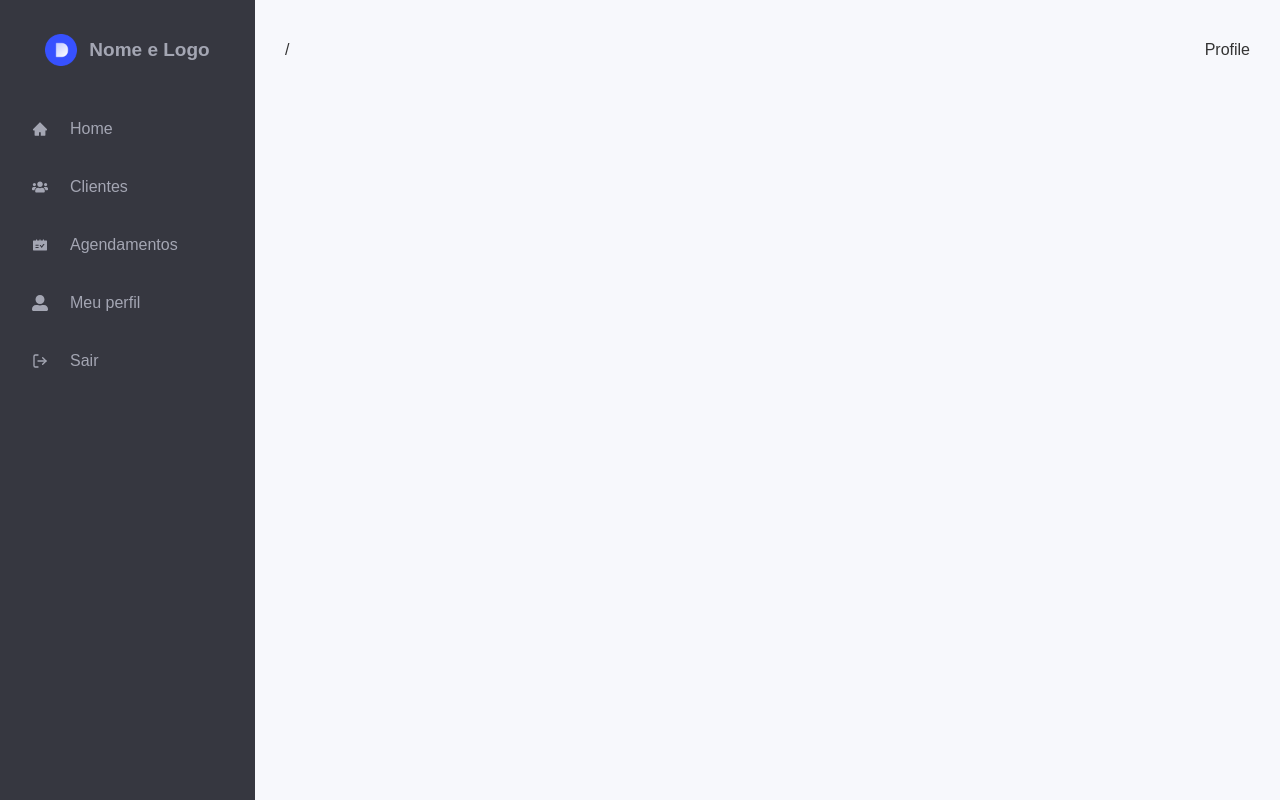
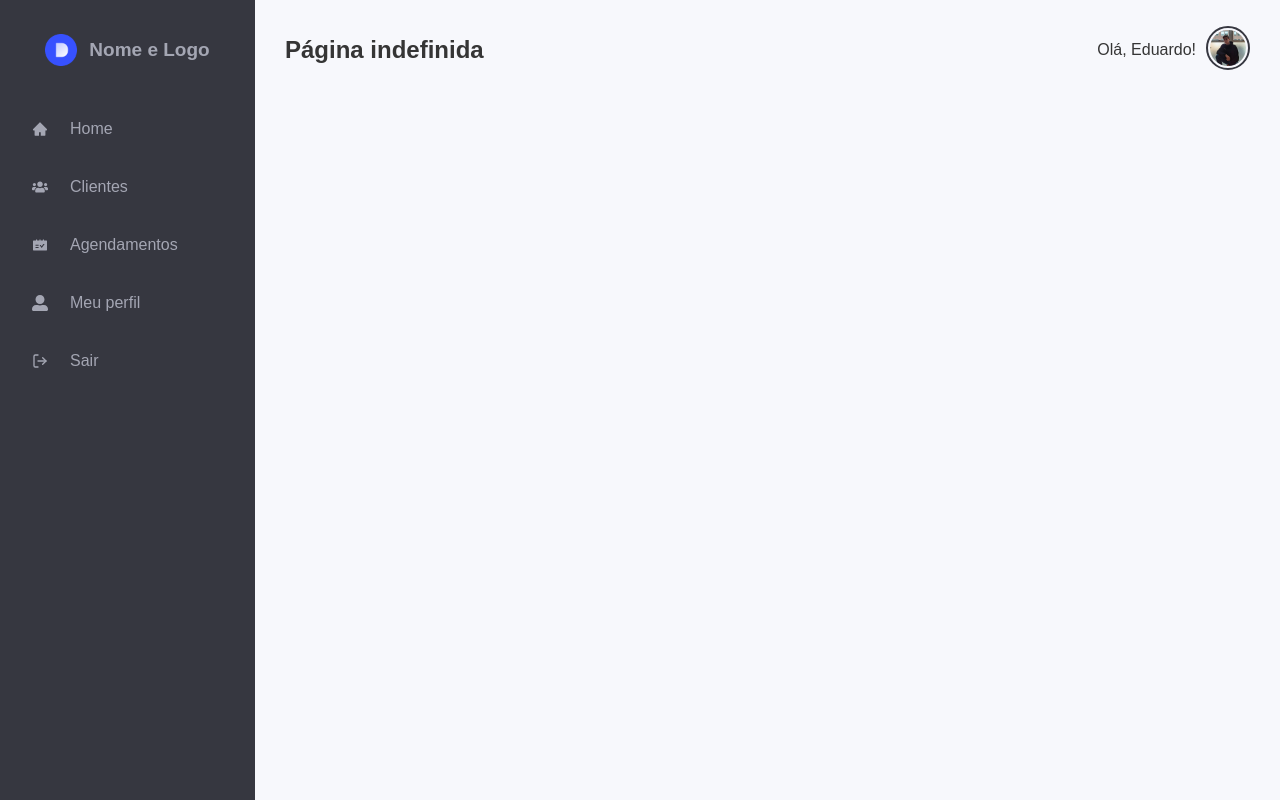
Before and after one commit to dududornelees/react-dashboard, a React (Vite) app: page / in a window 1280 px wide. Built offline with nearby package versions, Linux system fonts and the light colour scheme.

Commit message:
⚙️ Update: Nome da página e profile

```diff
--- a/src/components/Layout/Header/Header.tsx
+++ b/src/components/Layout/Header/Header.tsx
@@ -1,3 +1,4 @@
+import { useState, useEffect } from "react";
 import { useLocation } from "react-router-dom";
 
 // Styles
@@ -5,12 +6,47 @@ import { HeaderStyle } from "./styles";
 
 const Header: React.FC = () => {
   const { pathname } = useLocation();
+  const [pageName, setPageName] = useState("");
+
+  const handlePageName = () => {
+    switch (pathname) {
+      case "/home":
+        setPageName("Home");
+        break;
+      case "/clients":
+        setPageName("Clientes");
+        break;
+      case "/schedules":
+        setPageName("Agendamentos");
+        break;
+      case "/profile":
+        setPageName("Meu perfil");
+        break;
+      default:
+        setPageName("Página indefinida");
+        break;
+    }
+  };
+
+  useEffect(() => {
+    handlePageName();
+  }, [pathname]);
 
   return (
     <HeaderStyle>
-      <div className="header__current-page">{pathname}</div>
+      <div className="header__current-page">
+        <h2>{pageName}</h2>
+      </div>
 
-      <div className="header__profile">Profile</div>
+      <div className="header__profile">
+        <div className="profile__name">
+          <p>Olá, Eduardo!</p>
+        </div>
+
+        <div className="profile__image">
+          <img src="users/eduardo.jpg" alt="Usuário - Eduardo" />
+        </div>
+      </div>
     </HeaderStyle>
   );
 };
--- a/src/components/Layout/Header/styles.ts
+++ b/src/components/Layout/Header/styles.ts
@@ -6,4 +6,30 @@ export const HeaderStyle = styled.div`
   display: flex;
   align-items: center;
   justify-content: space-between;
+
+  .header__current-page h2 {
+    color: ${(props) => props.theme.colors.text};
+  }
+
+  .header__profile {
+    display: flex;
+    align-items: center;
+    cursor: pointer;
+
+    .profile__text p {
+      color: ${(props) => props.theme.colors.text};
+      font-size: ${(props) => props.theme.fontSize.small};
+    }
+
+    .profile__image {
+      margin-left: 10px;
+
+      img {
+        border: 2px solid ${(props) => props.theme.colors.secondary};
+        width: 44px;
+        border-radius: 22px;
+        padding: 2px;
+      }
+    }
+  }
 `;
--- a/src/styles/Themes.ts
+++ b/src/styles/Themes.ts
@@ -5,13 +5,13 @@ export const DefaultTheme = {
     primary: "#3751FF",
     secondary: "#363740",
     background: "#F7F8FC",
-    text: "#333333",
+    text: "#353535",
   },
 
   fontSize: {
     small: "14px",
     medium: "16px",
-    large: "18px",
+    large: "19px",
   },
 
   transition: "all .2s",
```
Also changed, not shown: src/assets/users/eduardo.jpg (added).
